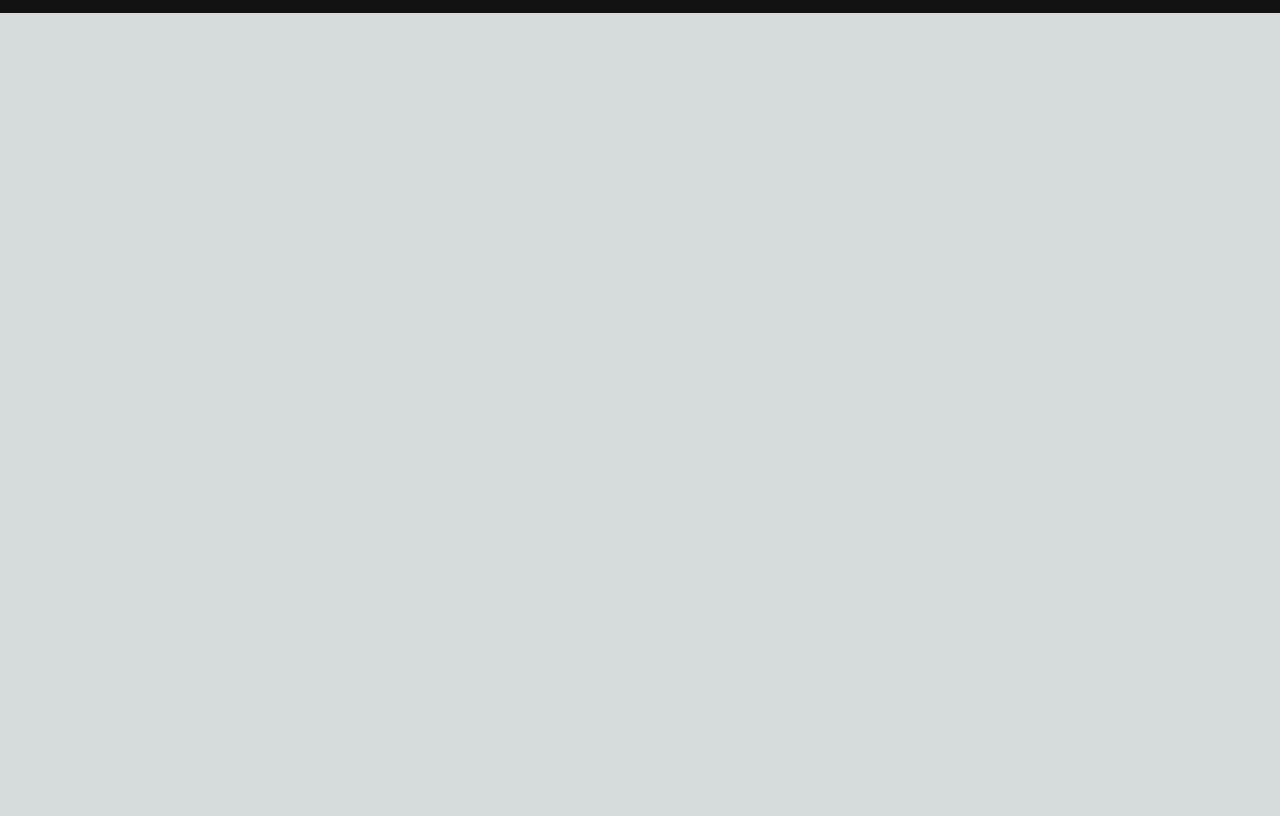
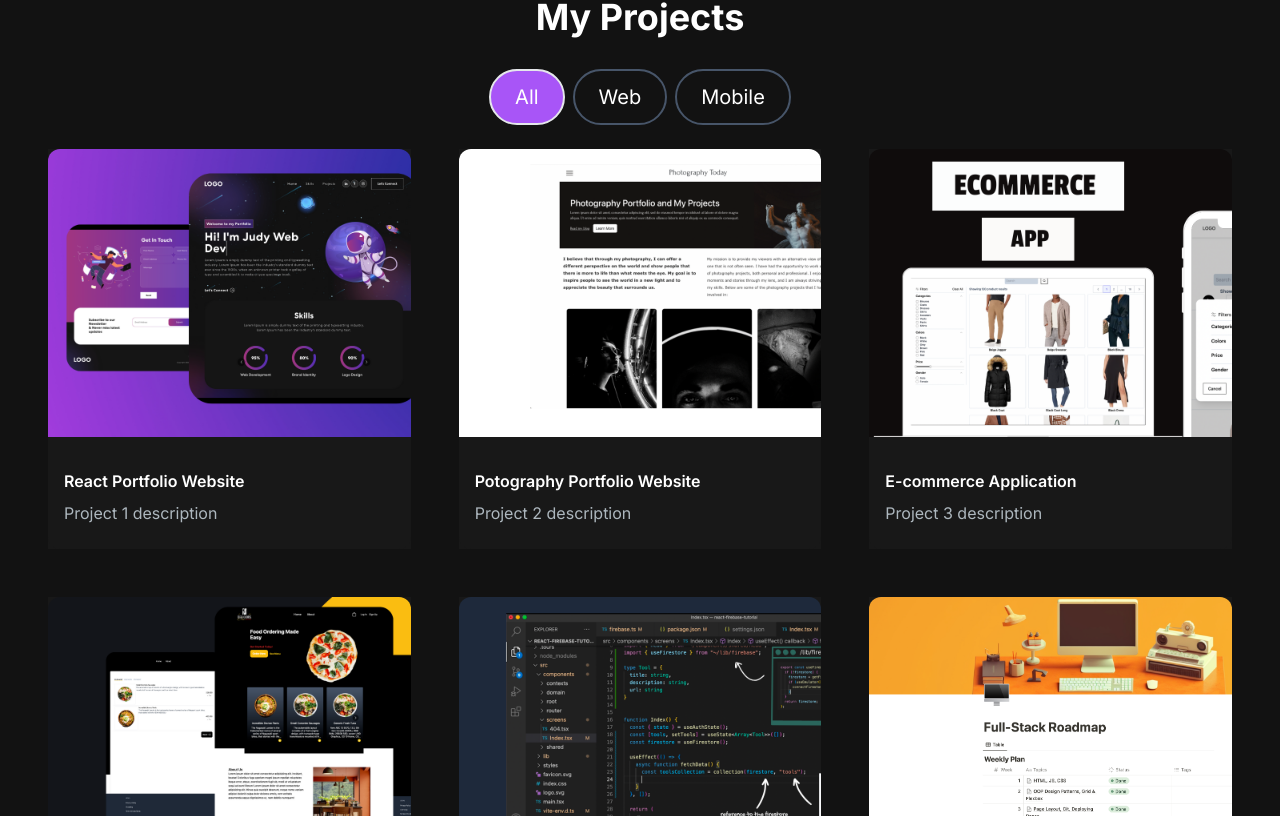
Before and after one commit to MustafaGuer/portfolio, a Next.js app: page / in a window 1280 px wide. Shown: the part 1204-2020 px from the top of the page. Before the commit the page ends 1217 px from the top, so only its background shows below. Built offline with nearby package versions, Linux system fonts and the light colour scheme.

Commit message:
start projects section

```diff
--- /dev/null
+++ b/src/app/components/ProjectCard.tsx
@@ -0,0 +1,61 @@
+import React from "react";
+import { CodeBracketIcon, EyeIcon } from "@heroicons/react/24/solid";
+import Link from "next/link";
+
+const ProjectCard: React.FC<{
+  imgUrl: string;
+  title: string;
+  description: string;
+  gitUrl?: string;
+  previewUrl?: string;
+}> = ({ imgUrl, title, description, gitUrl, previewUrl }) => {
+  return (
+    <div className="bg-[#181818]">
+      <div
+        className="h-52 md:h-72 rounded-t-xl relative group"
+        style={{ background: `url(${imgUrl})`, backgroundSize: "cover" }}
+      >
+        <div
+          className="overlay items-center justify-center
+          absolute top-0 left-0 w-full h-full
+          bg-opacity-0 bg-[#181818] hidden
+          group-hover:flex group-hover:bg-opacity-80
+          transition-all duration-500"
+        >
+          {gitUrl ? (
+            <Link
+              href={gitUrl}
+              className="h-14 w-14 mr-2 border-2 relative
+              rounded-full border-#[#ADB7BE] hover:border-white group/link"
+            >
+              <CodeBracketIcon
+                className="h-10 w-10 absolute top-1/2 left-1/2
+              transform -translate-x-1/2 -translate-y-1/2 text-[#ADB7BE]
+              cursor-pointer group-hover/link:text-white"
+              />
+            </Link>
+          ) : null}
+          {previewUrl ? (
+            <Link
+              href={previewUrl}
+              className="h-14 w-14 border-2 relative rounded-full
+              border-#[#ADB7BE] hover:border-white group/link"
+            >
+              <EyeIcon
+                className="h-10 w-10 absolute top-1/2 left-1/2
+              transform -translate-x-1/2 -translate-y-1/2 text-[#ADB7BE]
+              cursor-pointer group-hover/link:text-white"
+              />
+            </Link>
+          ) : null}
+        </div>
+      </div>
+      <div className="text-white mt-2 rounded-b-xl bg-[#181818] py-6 px-4">
+        <h5 className="font-xl font-semibold mb-2">{title}</h5>
+        <p className="text-[#ADB7BE]">{description}</p>
+      </div>
+    </div>
+  );
+};
+
+export default ProjectCard;
--- /dev/null
+++ b/src/app/components/ProjectTag.tsx
@@ -0,0 +1,21 @@
+import React from "react";
+
+const ProjectTag: React.FC<{
+  name: string;
+  onClick: (newTag: string) => void;
+  isSelected: boolean;
+}> = ({ name, onClick, isSelected }) => {
+  const buttonStyles = isSelected
+    ? "text-white bg-purple-500"
+    : "text-[#ADBE7BE] border-slate-600";
+  return (
+    <button
+      onClick={() => onClick(name)}
+      className={`rounded-full border-2 px-6 py-3 text-xl cursor-pointer ${buttonStyles}`}
+    >
+      {name}
+    </button>
+  );
+};
+
+export default ProjectTag;
--- /dev/null
+++ b/src/app/components/ProjectsSection.tsx
@@ -0,0 +1,107 @@
+"use client";
+
+import React, { useState } from "react";
+import ProjectCard from "./ProjectCard";
+import ProjectTag from "./ProjectTag";
+
+const projectsData = [
+  {
+    id: 1,
+    title: "React Portfolio Website",
+    description: "Project 1 description",
+    image: "/images/projects/1.png",
+    tag: ["All", "Web"],
+    gitUrl: "/",
+    previewUrl: "/",
+  },
+  {
+    id: 2,
+    title: "Potography Portfolio Website",
+    description: "Project 2 description",
+    image: "/images/projects/2.png",
+    tag: ["All", "Web"],
+    gitUrl: "/",
+    previewUrl: "/",
+  },
+  {
+    id: 3,
+    title: "E-commerce Application",
+    description: "Project 3 description",
+    image: "/images/projects/3.png",
+    tag: ["All", "Web"],
+    gitUrl: "/",
+    previewUrl: "/",
+  },
+  {
+    id: 4,
+    title: "Food Ordering Application",
+    description: "Project 4 description",
+    image: "/images/projects/4.png",
+    tag: ["All", "Mobile"],
+    gitUrl: "/",
+    previewUrl: "/",
+  },
+  {
+    id: 5,
+    title: "React Firebase Template",
+    description: "Authentication and CRUD operations",
+    image: "/images/projects/5.png",
+    tag: ["All", "Web"],
+    gitUrl: "/",
+    previewUrl: "/",
+  },
+  {
+    id: 6,
+    title: "Full-stack Roadmap",
+    description: "Project 5 description",
+    image: "/images/projects/6.png",
+    tag: ["All", "Web"],
+    gitUrl: "/",
+    previewUrl: "/",
+  },
+];
+
+const ProjectsSection = () => {
+  const [tag, setTag] = useState("All");
+
+  const handleTagChange = (newTag: string) => {
+    setTag(newTag);
+  };
+
+  return (
+    <>
+      <h2 className="text-center text-4xl font-bold text-white mb-2">My Projects</h2>
+      <div className="text-white flex flex-row justify-center items-center gap-2 py-6">
+        <ProjectTag
+          name="All"
+          onClick={handleTagChange}
+          isSelected={tag === "All"}
+        />
+        <ProjectTag
+          name="Web"
+          onClick={handleTagChange}
+          isSelected={tag === "Web"}
+        />
+        <ProjectTag
+          name="Mobile"
+          onClick={handleTagChange}
+          isSelected={tag === "Mobile"}
+        />
+      </div>
+      <div className="grid md:grid-cols-3 gap-8 md:gap-12">
+        {projectsData.map((project) => (
+          <ProjectCard
+            key={project.id}
+            title={project.title}
+            description={project.description}
+            imgUrl={project.image}
+            gitUrl={project.gitUrl}
+            previewUrl={project.previewUrl}
+          />
+        ))}
+      </div>
+    </>
+  );
+};
+
+export default ProjectsSection;
--- a/src/app/page.tsx
+++ b/src/app/page.tsx
@@ -1,6 +1,7 @@
 import AboutSection from "./components/AboutSection";
 import HeroSection from "./components/HeroSection";
 import Navbar from "./components/Navbar";
+import ProjectsSection from "./components/ProjectsSection";
 
 export default function Home() {
   return (
@@ -9,6 +10,7 @@ export default function Home() {
       <div className="container mx-auto mt-24 px-12 py-4">
         <HeroSection />
         <AboutSection />
+        <ProjectsSection />
       </div>
     </main>
   );
```
